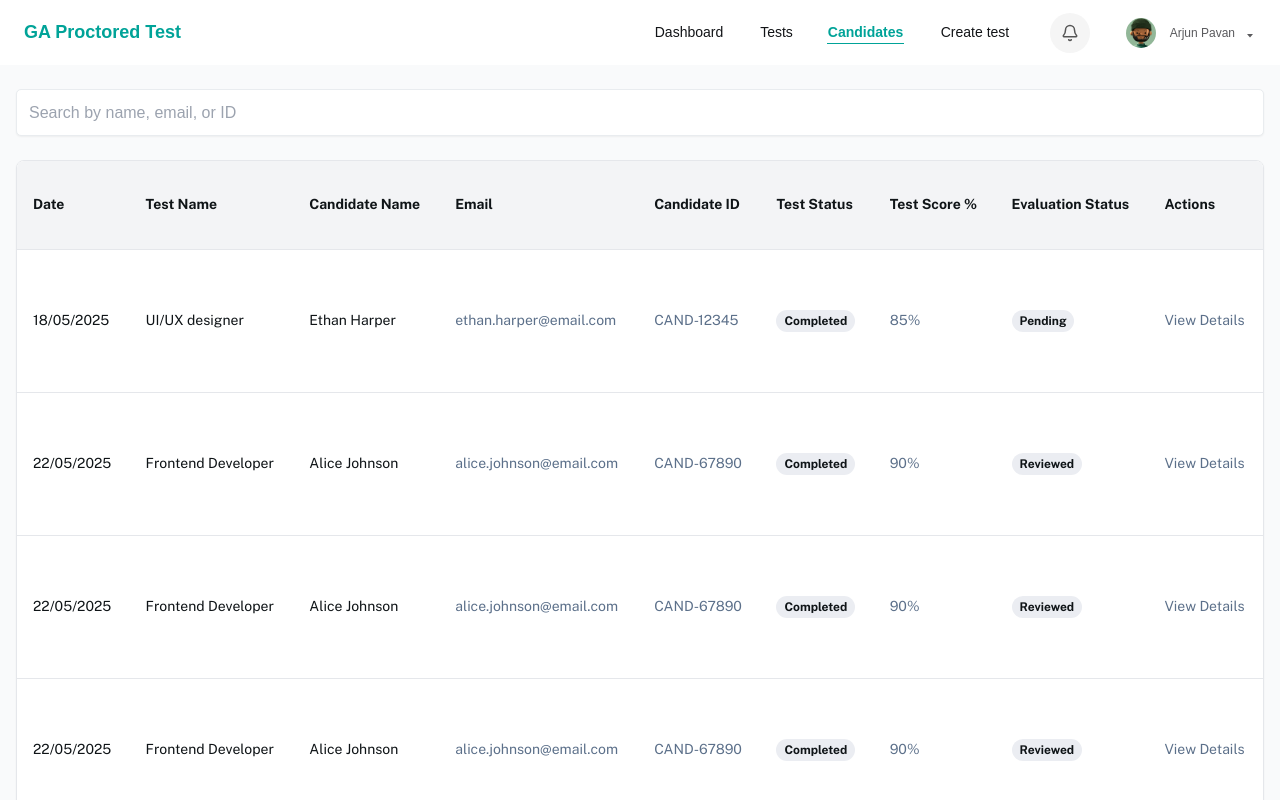
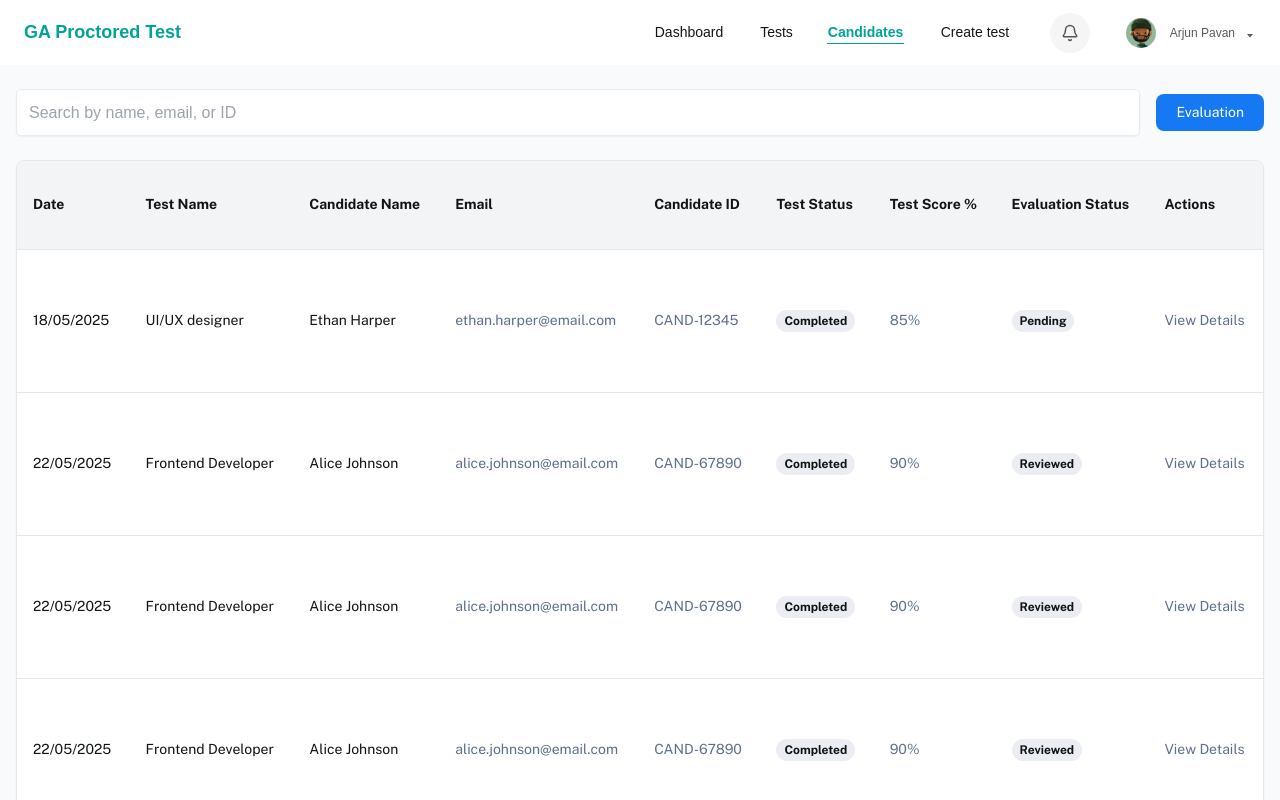
Before and after one commit to Asha-deepthi/GA_Frontend, a React (Vite) app: page /candidates in a window 1280 px wide. Shown: the top 800 px of the page. Built offline with nearby package versions, Linux system fonts and the light colour scheme; no server answers.

Commit message:
evaluation button

```diff
--- a/src/Test_execution/Candidates.jsx
+++ b/src/Test_execution/Candidates.jsx
@@ -1,4 +1,5 @@
 import React, { useState } from "react";
+import { useNavigate } from "react-router-dom";
 import Header from "./components/Header";
 
 const candidates = [
@@ -96,6 +97,7 @@ const candidates = [
 ];
 
 const CandidatesPage = () => {
+  const navigate = useNavigate();
   const [searchText, setSearchText] = useState("");
   const filteredCandidates = candidates.filter((c) => {
     const search = searchText.toLowerCase();
@@ -111,15 +113,20 @@ const CandidatesPage = () => {
 
       <div className="min-w-[1024px] max-w-7xl mx-auto px-4 py-6">
         {/* Search */}
-        <div className="mb-6">
+        <div className="mb-6 flex items-center justify-between gap-4">
           <input
             type="text"
             placeholder="Search by name, email, or ID"
             value={searchText}
             onChange={(e) => setSearchText(e.target.value)}
-            className="w-full px-4 py-2 rounded-lg border border-gray-300 shadow-sm focus:outline-none focus:ring-2 focus:ring-primary
-              text-[#0F1417] text-[14px] leading-[21px] tracking-[0px] font-[400] font-['Public_Sans']"
-          />
+            className="flex-1 px-4 py-2 rounded-lg border border-gray-300 shadow-sm focus:outline-none focus:ring-2 focus:ring-primary
+      text-[#0F1417] text-[14px] leading-[21px] tracking-[0px] font-[400] font-['Public_Sans']"/>
+          <button
+    onClick={() => navigate("/evaluation")}
+    className="whitespace-nowrap px-5 py-2 bg-[#1479F2] text-white rounded-lg font-['Public_Sans'] text-[14px] font-medium hover:bg-[#0f5fd0] transition"
+  >
+    Evaluation
+  </button>
         </div>
 
         {/* Table */}
```
